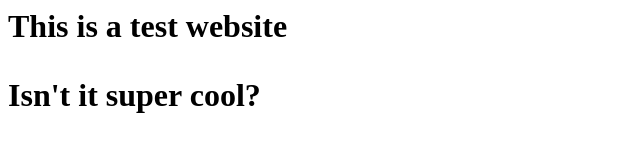
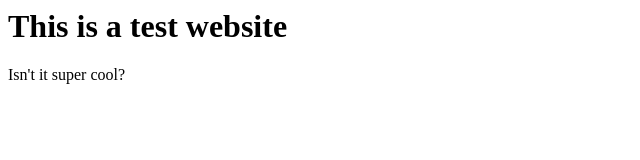
Before and after one commit to heiwad/heiwad.github.io, a plain HTML site: page index.html in a window 1280 px wide. Shown: the whole page, without its empty margins (0-640 px from the left). Drawn offline with Linux system fonts and the light colour scheme.

Commit message:
Update index.html

```diff
--- a/index.html
+++ b/index.html
@@ -3,7 +3,7 @@
 <title> Test Website</title>
 </head>
 <body>
-<h1> This is a test website<h1>
+<h1> This is a test website </h1>
 
 <p> Isn't it super cool?
 
```
